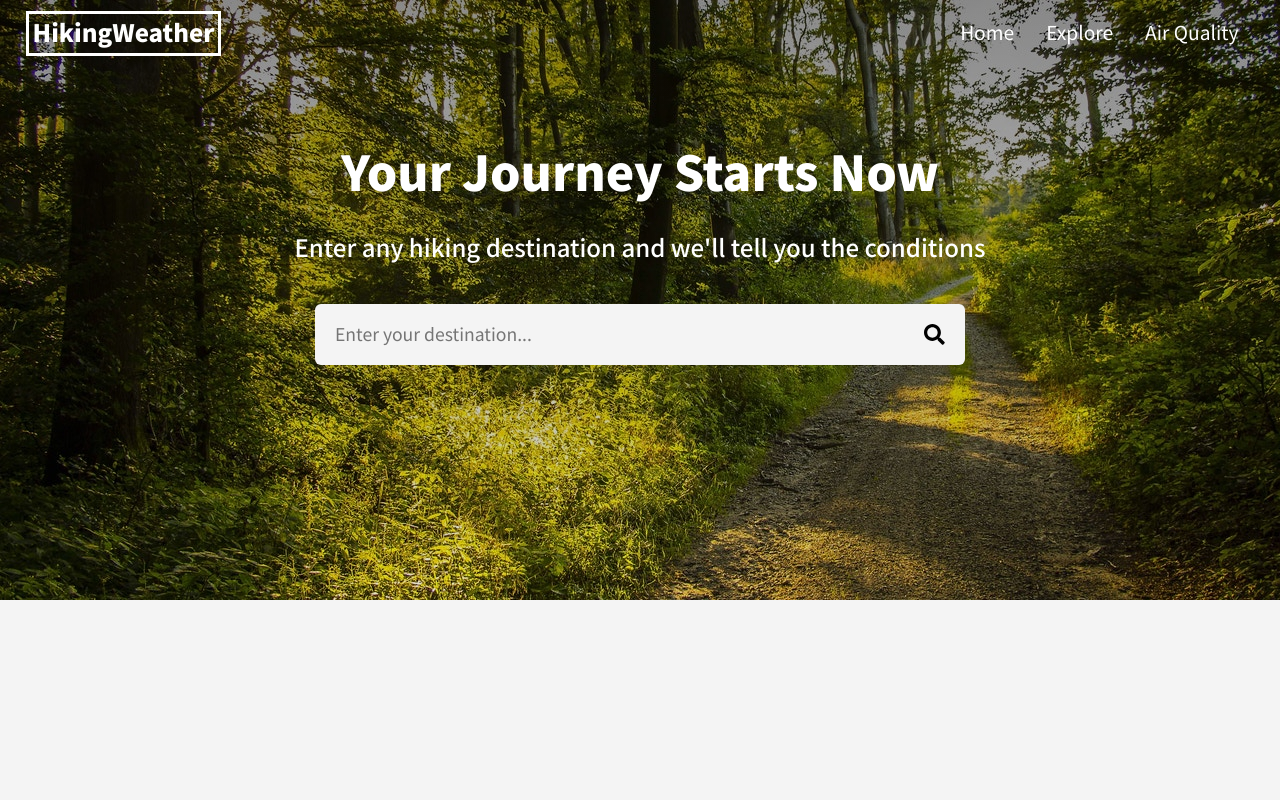
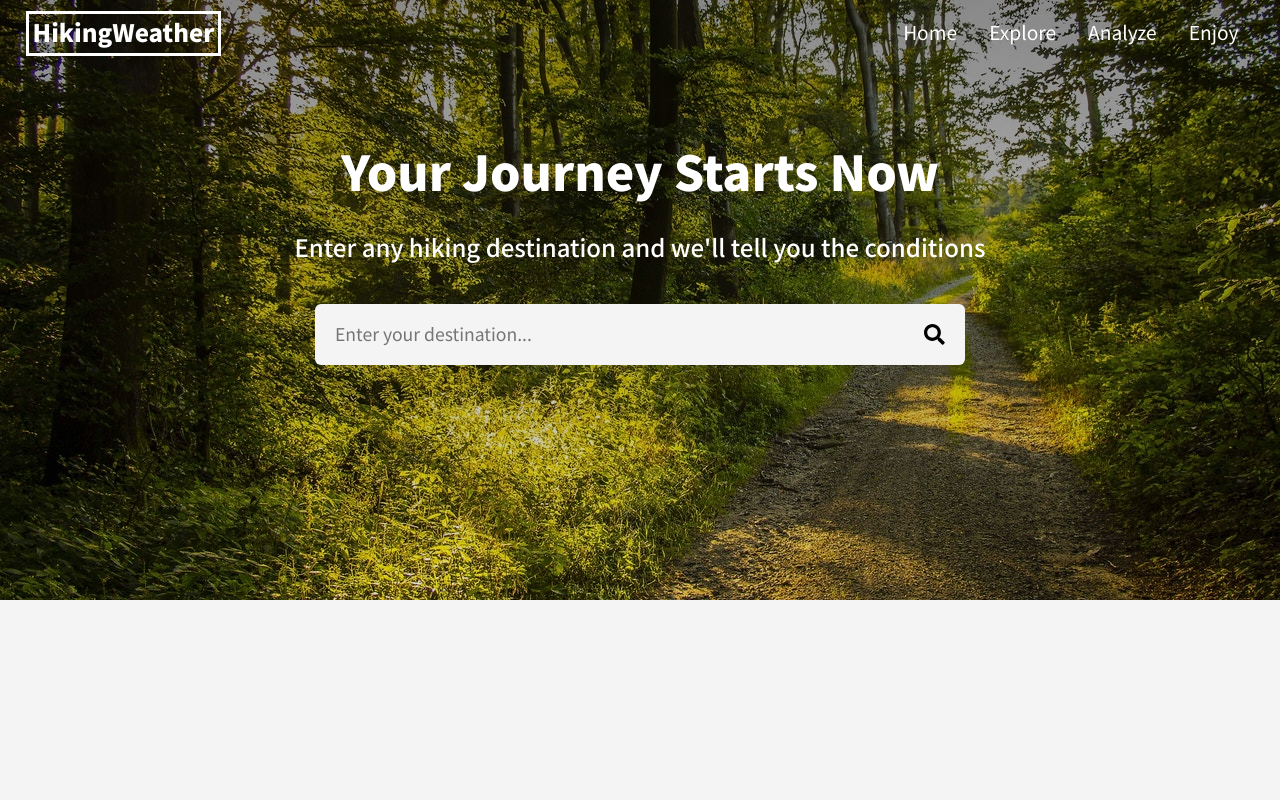
Before and after one commit to mickykim/hiking-weather, a React (Create React App) app: page / in a window 1280 px wide. Shown: the top 800 px of the page. Built offline with nearby package versions, Linux system fonts and the light colour scheme.

Commit message:
Added new info section

```diff
--- a/package.json
+++ b/package.json
@@ -12,7 +12,6 @@
     "@types/node": "^12.20.26",
     "@types/react": "^17.0.24",
     "@types/react-dom": "^17.0.9",
-    "@types/react-scroll": "^1.8.3",
     "react": "^17.0.2",
     "react-dom": "^17.0.2",
     "react-icons": "^4.2.0",
@@ -49,6 +48,7 @@
   },
   "devDependencies": {
     "@types/react-router-dom": "^5.3.0",
+    "@types/react-scroll": "^1.8.3",
     "@types/styled-components": "^5.1.14"
   }
 }
--- a/src/Components/InfoSection/Data.ts
+++ b/src/Components/InfoSection/Data.ts
@@ -30,6 +30,18 @@ export const airData: Data = {
     on air quality.`,
     colorTheme: true,
     reverse: true,
+    img: require("../../assets/images/scienceNature.svg").default,
+
+    altImg: "weather",
+};
+
+export const enjoyData: Data = {
+    id: "section3",
+    topText: "Enjoy",
+    heading: "Experience perfection",
+    subtitle: `Stop worrying about the possibilities and enjoy the present`,
+    colorTheme: false,
+    reverse: false,
     img: require("../../assets/images/hiking.svg").default,
 
     altImg: "weather",
--- a/src/Components/Navbar/NavigationLinks.tsx
+++ b/src/Components/Navbar/NavigationLinks.tsx
@@ -40,7 +40,19 @@ const NavigationLinks: React.FC<Props> = ({ headerOffset }) => {
                     spy={true}
                     offset={headerOffset}
                 >
-                    Air Quality
+                    Analyze
+                </NavbarLink>
+            </NavbarItem>
+            <NavbarItem>
+                <NavbarLink
+                    to="section3"
+                    activeClass="active"
+                    smooth={true}
+                    duration={500}
+                    spy={true}
+                    offset={headerOffset}
+                >
+                    Enjoy
                 </NavbarLink>
             </NavbarItem>
         </NavbarMenu>
--- a/src/Components/Navbar/index.tsx
+++ b/src/Components/Navbar/index.tsx
@@ -37,7 +37,7 @@ const Navbar: React.FC<Props> = ({ toggleSidebar, logoLink = "main" }) => {
                 <Logo to={logoLink}>HikingWeather</Logo>
                 <MobileLogo to={logoLink}>HW</MobileLogo>
                 <Searchbar active={scrollNav} />
-                <NavigationLinks headerOffset={-50} />
+                <NavigationLinks headerOffset={70} />
                 <MobileIcon>
                     <FaBars onClick={toggleSidebar} />
                 </MobileIcon>
--- a/src/pages/Homepage.tsx
+++ b/src/pages/Homepage.tsx
@@ -3,7 +3,7 @@ import Sidebar from "../Components/Sidebar";
 import React, { useState } from "react";
 import HeroSection from "../Components/HeroSection";
 import InfoSection from "../Components/InfoSection";
-import { aboutData, airData } from "../Components/InfoSection/Data";
+import { aboutData, airData, enjoyData } from "../Components/InfoSection/Data";
 import Footer from "../Components/Footer";
 import CardSection from "../Components/CardSection";
 const Homepage = () => {
@@ -20,6 +20,7 @@ const Homepage = () => {
             {/* <CardSection /> */}
             <InfoSection {...aboutData} />
             <InfoSection {...airData} />
+            <InfoSection {...enjoyData} />
             <Footer />
         </div>
     );
```
Also changed, not shown: src/assets/images/scienceNature.svg (added), 1 other file (tests, documents, lock files or other folders).
